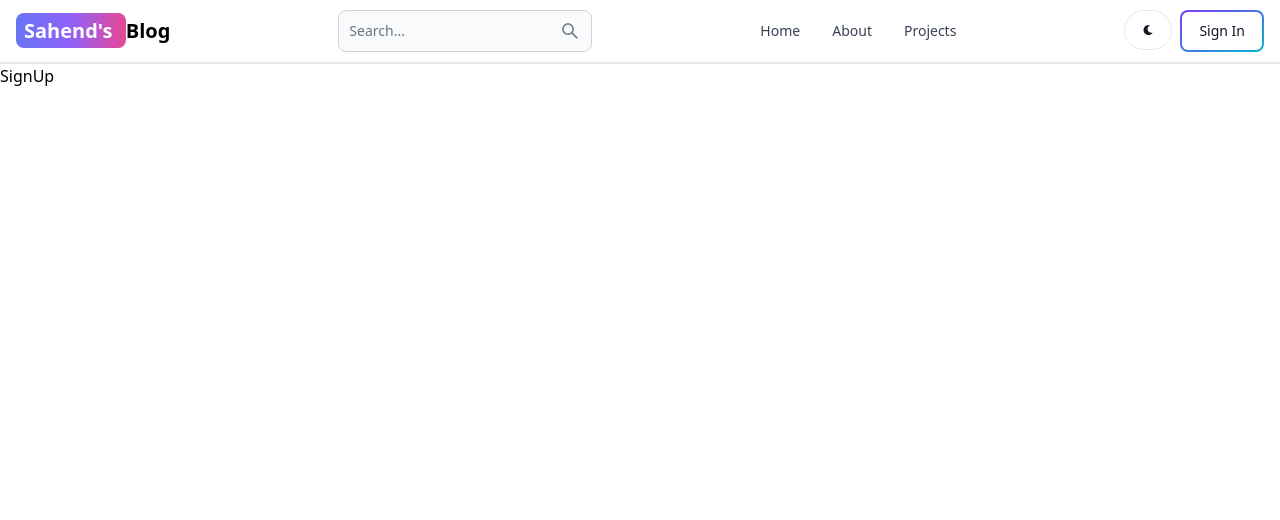
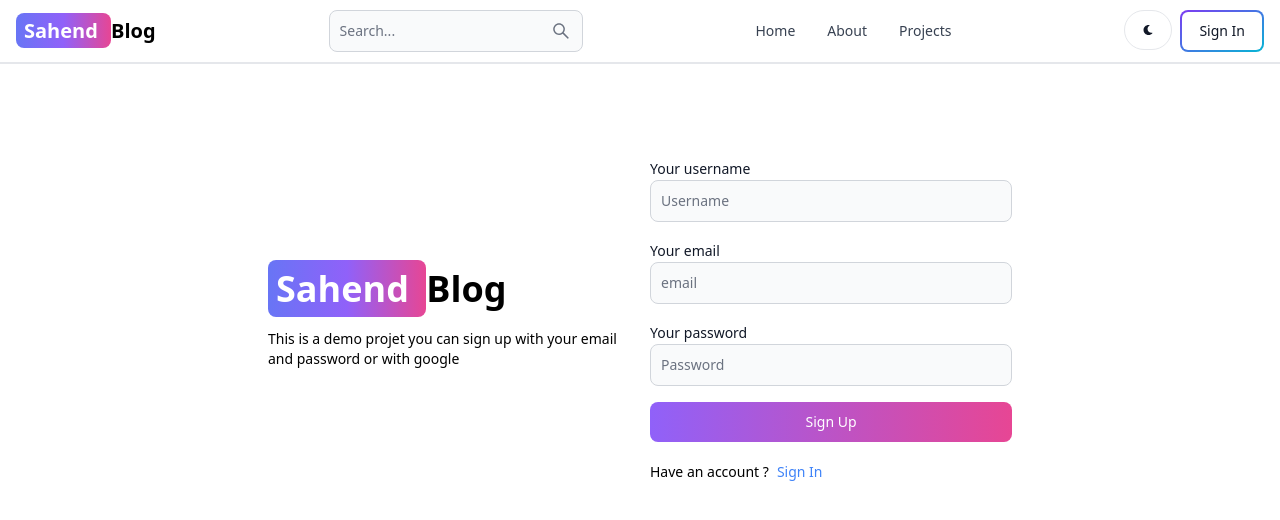
Before and after one commit to Slama54/club-website, a React (Vite) app in the folder frontend/client/: page /sign-up in a window 1280 px wide. Shown: the top 520 px of the page. Built offline with nearby package versions, Linux system fonts and the light colour scheme.

Commit message:
create sign up page ui

```diff
--- a/frontend/client/src/components/Header.jsx
+++ b/frontend/client/src/components/Header.jsx
@@ -7,7 +7,7 @@
   return (
     <Navbar className="border-b-2">
         <Link to="/" className="self-center whitespace-nowrap text-sm sm:text-xl font-semibold dark:text-white">
-            <span className="px-2 py-1 bg-gradient-to-r from-indigo-500 via-purple-500 to-pink-500 rounded-lg text-white">Sahend's </span>
+            <span className="px-2 py-1 bg-gradient-to-r from-indigo-500 via-purple-500 to-pink-500 rounded-lg text-white">Sahend </span>
             Blog
         </Link>
         <form>
--- a/frontend/client/src/pages/SignUp.jsx
+++ b/frontend/client/src/pages/SignUp.jsx
@@ -1,7 +1,61 @@
+import { Button, Label, TextInput } from "flowbite-react";
+import { Link } from "react-router-dom";
 
 
 export default function SignUp() {
   return (
-    <div>SignUp</div>
+    <div className="min-h-screen mt-20">
+      <div className="flex p-3 max-w-3xl mx-auto flex-col md:flex-row
+      md:items-center gap-5">
+        {/*left*/}
+          <div className="flex-1">
+          <Link to="/" className="font-bold dark:text-white text-4xl">
+            <span className="px-2 py-1 bg-gradient-to-r from-indigo-500 via-purple-500
+             to-pink-500 rounded-lg text-white">Sahend </span>
+            Blog
+        </Link>
+        <p className="text-sm mt-5">
+          This is a demo projet you can sign up with your email
+          and password or with google
+        </p>
+
+
+          </div>
+           {/*right*/}
+
+          <div className="flex-1">
+            <form className="flex flex-col gap-4" >
+               <div >
+                <Label value="Your username"></Label>
+                <TextInput type="text" placeholder="Username" id="username"/>
+
+               </div>
+               <div >
+                <Label value="Your email"></Label>
+                <TextInput type="email" placeholder="email" id="email"/>
+
+               </div>
+               <div >
+                <Label value="Your password"></Label>
+                <TextInput type="password" placeholder="Password" id="password"/>
+
+               </div>
+               <Button gradientDuoTone='purpleToPink' type="submit" >
+                Sign Up
+               </Button>
+
+            </form>
+            <div className=" flex gap-2 text-sm mt-5">
+              <span>Have an account ?</span>
+              <Link to='/sign-in' className="text-blue-500">
+                  Sign In
+              </Link>
+            </div>
+
+          </div>
+
+      </div>
+
+    </div>
   )
 }
```
